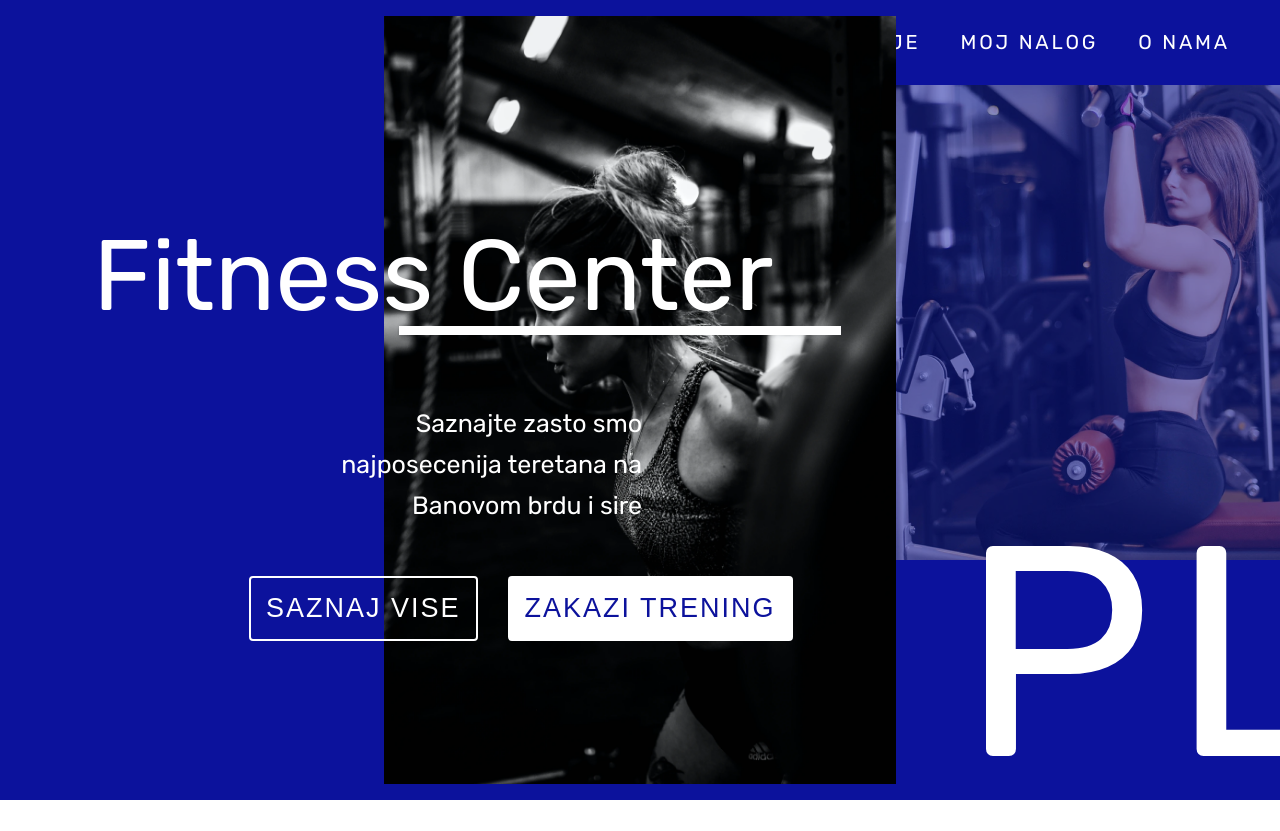
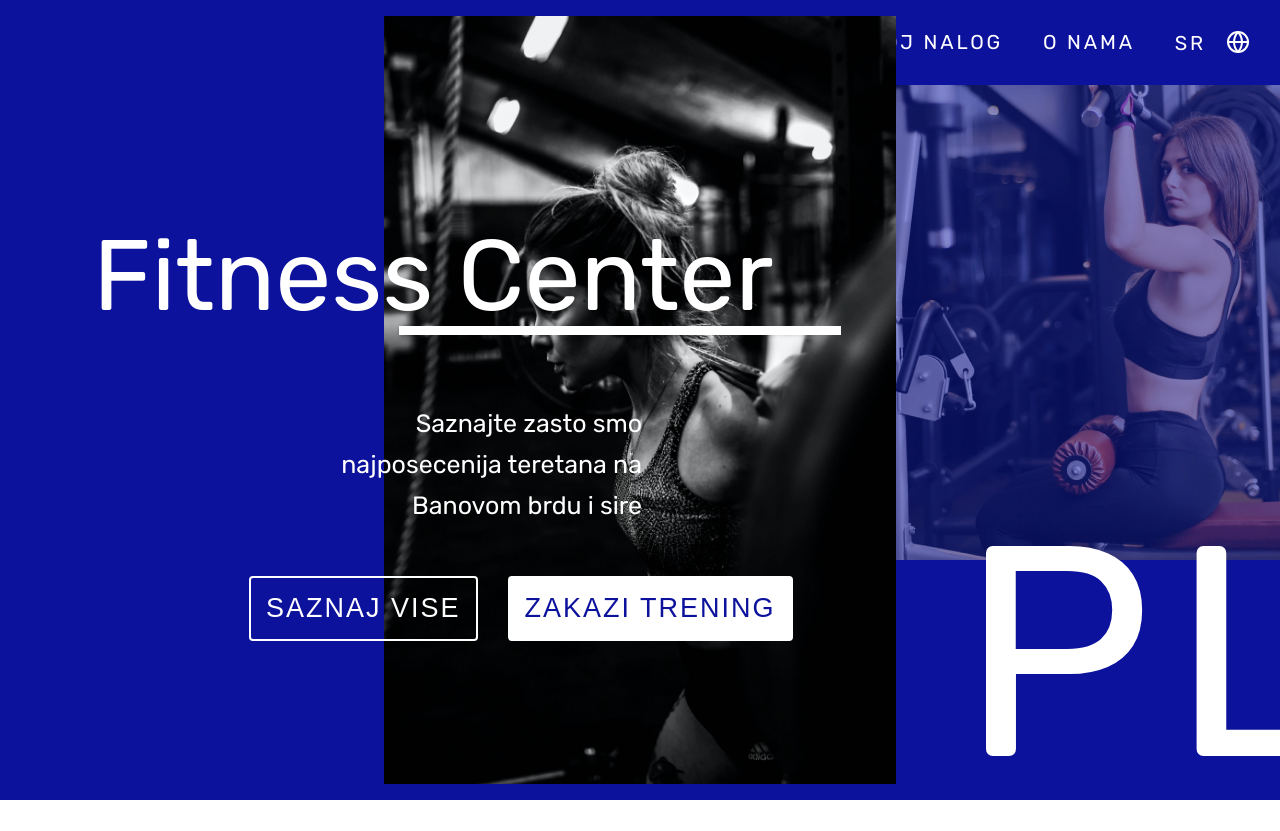
Before and after one commit to Jogurat/fitness-center, a Vue app: page / in a window 1280 px wide. Shown: the top 831 px of the page. Built offline with nearby package versions, Linux system fonts and the light colour scheme.

Commit message:
Added language icon

```diff
--- a/src/components/NavBar.vue
+++ b/src/components/NavBar.vue
@@ -1,12 +1,30 @@
 <template>
   <div class="nav">
-    <div class="lang-toggle">
-      <button @click="changeLang">{{ lang }}</button>
-    </div>
     <router-link class="nav-link" to="/">{{ link1[lang]}}</router-link>
     <div class="dropdown nav-link">{{ link2[lang]}}</div>
     <router-link class="nav-link" to="/">{{ link3[lang]}}</router-link>
     <router-link class="nav-link" to="/">{{ link4[lang]}}</router-link>
+    <div class="lang-toggle-container">
+      <button class="lang-toggle nav-link" @click="changeLang">{{ lang }}</button>
+      <svg
+        xmlns="http://www.w3.org/2000/svg"
+        width="24"
+        height="24"
+        viewBox="0 0 24 24"
+        fill="none"
+        stroke="currentColor"
+        stroke-width="2"
+        stroke-linecap="round"
+        stroke-linejoin="round"
+        class="feather feather-globe lang-toggle-icon"
+      >
+        <circle cx="12" cy="12" r="10" />
+        <line x1="2" y1="12" x2="22" y2="12" />
+        <path
+          d="M12 2a15.3 15.3 0 0 1 4 10 15.3 15.3 0 0 1-4 10 15.3 15.3 0 0 1-4-10 15.3 15.3 0 0 1 4-10z"
+        />
+      </svg>
+    </div>
   </div>
 </template>
 
@@ -80,4 +98,23 @@ export default {
 .dropdown {
   cursor: pointer;
 }
+
+.lang-toggle-container {
+  display: flex;
+}
+
+.lang-toggle {
+  background: none;
+  background-color: rgba(0, 0, 0, 0);
+  cursor: pointer;
+  border: none;
+}
+
+.lang-toggle:focus {
+  outline: none;
+}
+
+.lang-toggle-icon {
+  color: white;
+}
 </style>
```
Also changed, not shown: src/assets/globe.svg (added).
